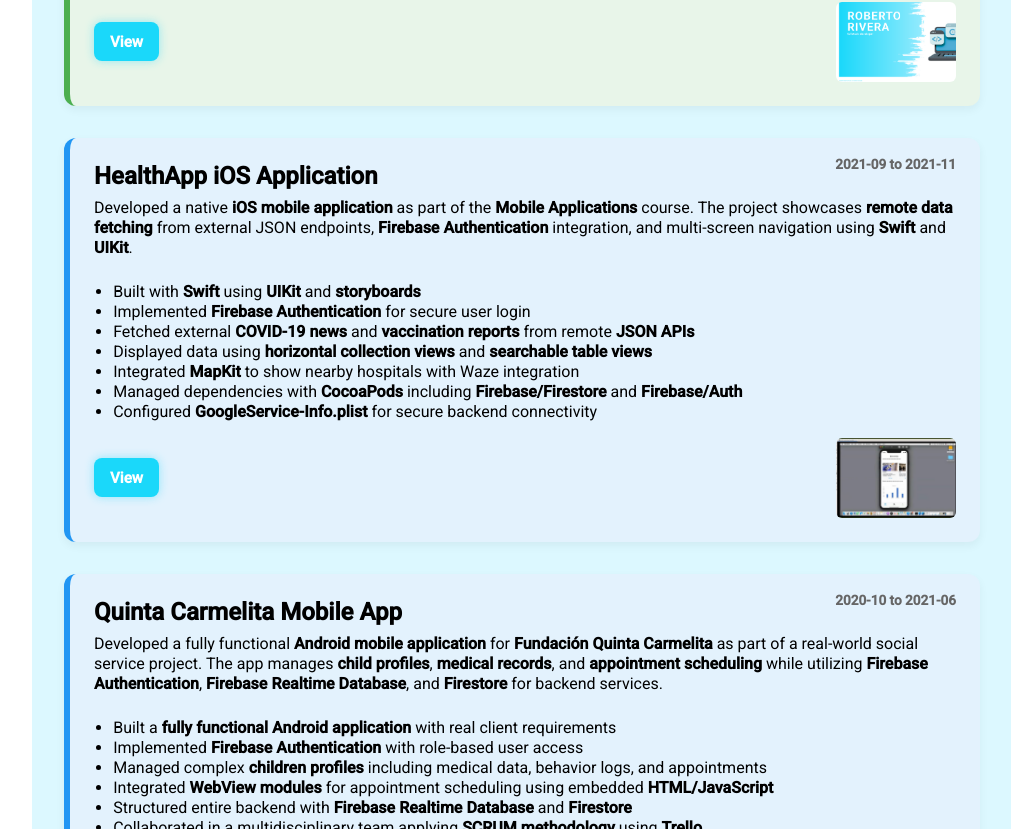
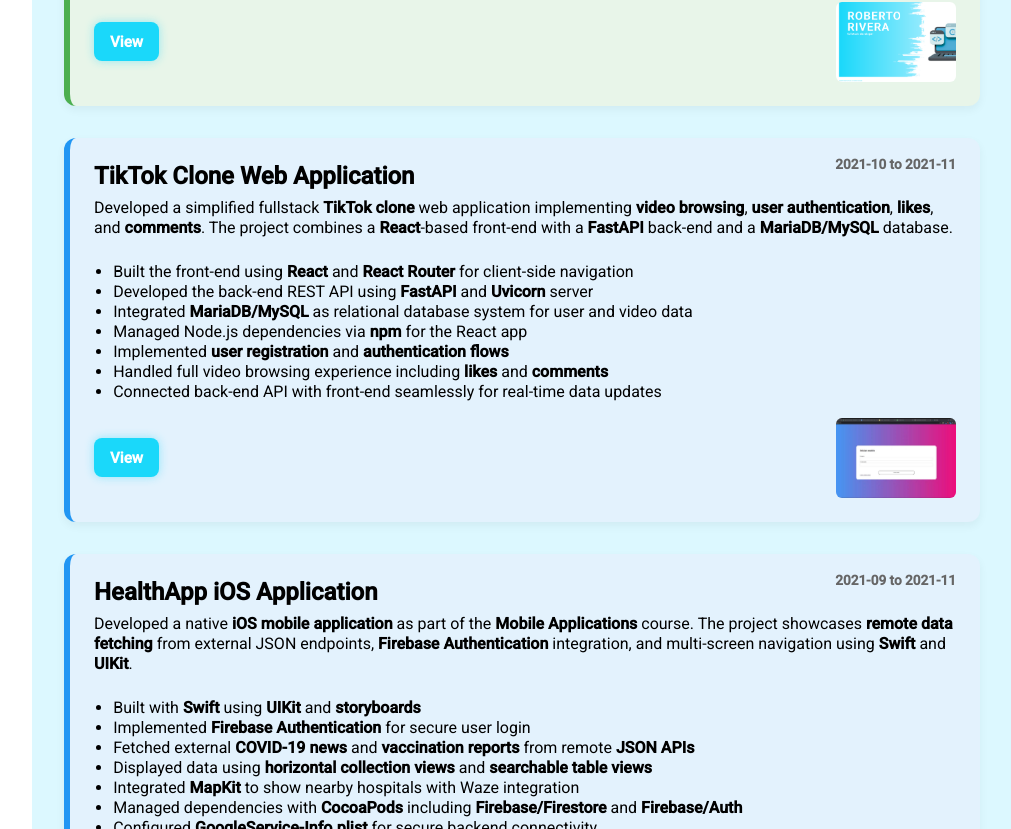
Before and after one commit to RobertoRiveraT/chatbot_arelia-frontend, an Angular app: page /mywork in a window 1280 px wide. Shown: the part 1271-2100 px from the top of the page, without its empty margins (268-1279 px from the left). Built offline with nearby package versions, Linux system fonts and the light colour scheme.

Commit message:
Update: Added Tik Tok CLone Project

```diff
--- /dev/null
+++ b/src/app/articles/items/2021/TikTokClone/tiktokclone.project.ts
@@ -0,0 +1,24 @@
+import { WorkItem } from '../../../work-item.interface';
+
+export const TikTokCloneProject: WorkItem = {
+    title: 'TikTok Clone Web Application',
+    category: ['Projects', 'Fullstack'],
+    cardColor: 'blue',
+    startDate: '2021-10',
+    endDate: '2021-11',
+    description:
+        'Developed a simplified fullstack <strong>TikTok clone</strong> web application implementing <strong>video browsing</strong>, <strong>user authentication</strong>, <strong>likes</strong>, and <strong>comments</strong>. The project combines a <strong>React</strong>-based front-end with a <strong>FastAPI</strong> back-end and a <strong>MariaDB/MySQL</strong> database.',
+
+    bullets: [
+        'Built the front-end using <strong>React</strong> and <strong>React Router</strong> for client-side navigation',
+        'Developed the back-end REST API using <strong>FastAPI</strong> and <strong>Uvicorn</strong> server',
+        'Integrated <strong>MariaDB/MySQL</strong> as relational database system for user and video data',
+        'Managed Node.js dependencies via <strong>npm</strong> for the React app',
+        'Implemented <strong>user registration</strong> and <strong>authentication flows</strong>',
+        'Handled full video browsing experience including <strong>likes</strong> and <strong>comments</strong>',
+        'Connected back-end API with front-end seamlessly for real-time data updates'
+    ],
+    link: 'https://github.com/RobertoRiveraT/ProyectoWeb-Tiktok',
+    thumbnail: 'assets/img/work/2021/tiktokclone_1.jpg',
+    readMoreOpen: false
+};
--- a/src/app/articles/work-items.ts
+++ b/src/app/articles/work-items.ts
@@ -6,6 +6,7 @@
 // 2023
 // 2022
 // 2021
+import { TikTokCloneProject } from './items/2021/TikTokClone/tiktokclone.project';
 import { QuintaCarmelitaAppProject } from './items/2021/QuintaCarmelitaApp/quintacarmelita.project';
 import { HealthAppTecProject } from './items/2021/HealthApptec/healthapp.project';
 // 2020
@@ -23,6 +24,7 @@
     // 2023
     // 2022
     // 2021
+    TikTokCloneProject,
     HealthAppTecProject,
     QuintaCarmelitaAppProject,
     // 2020
```
Also changed, not shown: src/assets/img/work/2021/tiktokclone_1.jpg (added).
